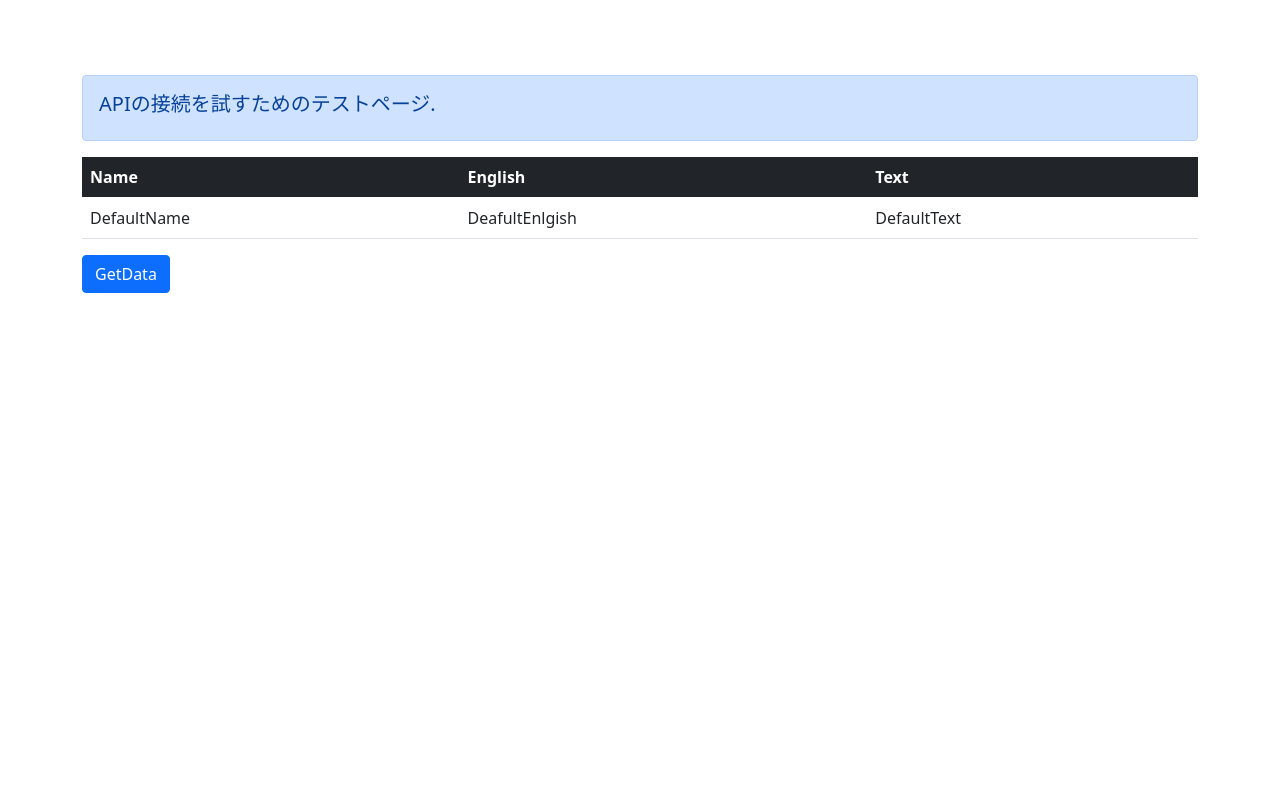
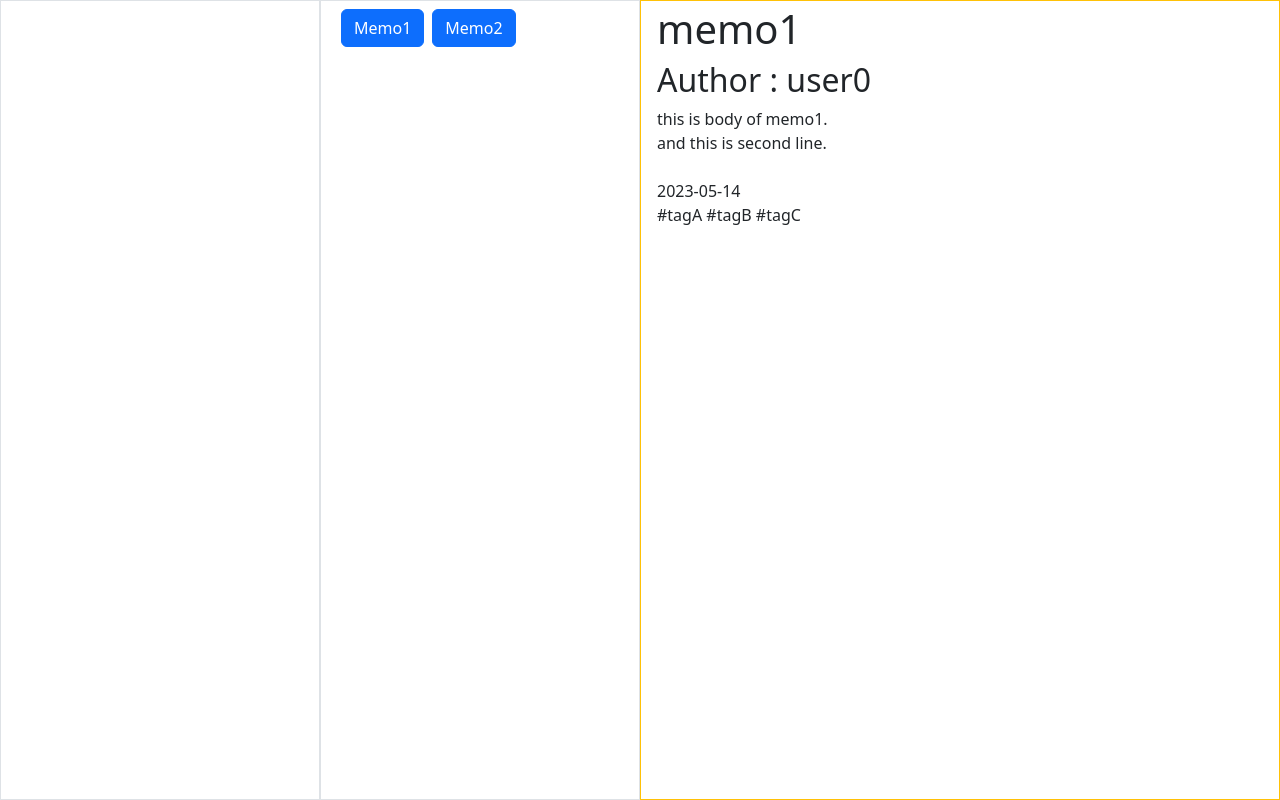
Before and after one commit to ichiro-ss/tagapp, a Next.js app in the folder front-end/front-app/: page / in a window 1280 px wide. Built offline with nearby package versions, Linux system fonts and the light colour scheme.

Commit message:
feature detailedView

```diff
--- a/front-end/front-app/package.json
+++ b/front-end/front-app/package.json
@@ -12,6 +12,7 @@
     "@types/node": "20.4.8",
     "@types/react": "18.2.18",
     "@types/react-dom": "18.2.7",
+    "bootstrap": "^5.3.1",
     "next": "13.4.13",
     "react": "18.2.0",
     "react-dom": "18.2.0",
--- a/front-end/front-app/src/pages/index.tsx
+++ b/front-end/front-app/src/pages/index.tsx
@@ -1,51 +1,4 @@
-import Header from "./components/header";
-import { useState } from "react";
-import { Back_Index } from "./constants";
-
-export default function Home() {
-
-  const title = "TestApp"
-  const message = "APIの接続を試すためのテストページ"
-
-  const url = Back_Index+"/test"
-  const [ data, setData] = useState({Name:"DefaultName", English:"DeafultEnlgish", Text:"DefaultText"})
-
-  const onBtnClick = () => {
-    fetch(url)
-      .then(res=> res.json())
-      .then(res=> {
-        console.log(res);
-        setData(res);}
-        )
-      .catch(err => {
-        console.log("Fetch Error")
-      })
-  }
-
-  return (
-    <div>
-      <Header title={title}/>
-      <h1 className="bg-primar px-3 text-white display-4 text-right">Fetch Test App</h1>
-      <div className="container">
-        <div className="alert alert-primary text-left">
-          <p className="h5">{message}.</p>
-        </div>
-
-        <table className="table bg-white">
-          <thead className="table-dark">
-          <tr><th>Name</th><th>English</th><th>Text</th></tr>
-          </thead>
-          <tbody>
-            <tr>
-              <td>{data.Name }</td>
-              <td>{data.English}</td>
-              <td>{data.Text}</td>
-            </tr>
-          </tbody>
-        </table>
-
-        <button className="btn btn-primary" onClick={onBtnClick}>GetData</button>
-      </div>
-    </div>
-  )
+import MemoView from "./memoView";
+export default function Home(){
+  return <MemoView/>;
 }
--- /dev/null
+++ b/front-end/front-app/src/pages/memoView.tsx
@@ -0,0 +1,124 @@
+import 'bootstrap/dist/css/bootstrap.min.css';
+import Head from 'next/head'
+import Image from 'next/image'
+import { Inter } from 'next/font/google'
+import styles from '@/styles/Home.module.css'
+import { renderToHTML } from 'next/dist/server/render'
+import { useState } from 'react';
+
+const inter = Inter({ subsets: ['latin'] })
+
+type Memo = {
+  title :string,
+  author:string,
+  body  :string,
+  filepath:string,
+  id: number,
+  date:string,
+  tags:string[]
+};
+
+export default function MemoView(): JSX.Element {
+  const memoAry=[
+    {
+      title : "memo1",
+      author: "user0",
+      body: "this is body of memo1.\n and this is second line.",
+      filepath: "",
+      id: 1,
+      date: "2023-05-14",
+      tags: [ "tagA", "tagB" ,"tagC"]
+    },
+    {
+      title : "memo2",
+      author: "user5",
+      body: "this is body of memo2.\n and this is second line.\n and this is third line.",
+      filepath: "",
+      id: 2,
+      date: "2023-06-1",
+      tags: [ "tagB", "tagD" ,"tagC"]
+    }
+  ]
+
+  const [readingMemo, setReadingMemo] = useState(0);
+
+  return (
+    <>
+      <Head>
+        <title>Create Next App</title>
+        <meta name="description" content="Generated by create next app" />
+        <meta name="viewport" content="width=device-width, initial-scale=1" />
+        <link rel="icon" href="/favicon.ico" />
+      </Head>
+      {/* 3-column */}
+      <div className="container-fluid">
+        <div className="row vh-100 overflow-auto">
+          <div className="col-3 h-100 border left-column overflow-auto">
+          </div>
+          <div className="center-column col-3 h-100 border overflow-auto">
+            <MemoSelector handler={setReadingMemo} />
+          </div>
+          <div className="right-column col-6 h-100 border border-warning overflow-auto">
+            <MemoDetailedView memo={memoAry[readingMemo]}/>
+          </div>
+        </div>
+      </div>
+    </>
+  )
+}
+
+function MemoSelector({handler}:any): JSX.Element{
+  return (
+    <div className='memoSelector m-1'>
+      <button type='button' className="btn btn-primary m-1"
+        onClick={()=>{ handler(0) }}>
+        Memo1
+      </button>
+      <button type='button' className="btn btn-primary m-1"
+        onClick={()=>{ handler(1) }}>
+        Memo2
+      </button>
+    </div>
+  );
+}
+
+function MemoDetailedView({memo}:{memo?:Memo}){
+  if(memo == null){
+    return(
+      <div className='detailedView m-1'>
+      </div>
+    );
+  }
+
+  return(
+    <div className='detailedView m-1'>
+      <div className='title'>
+        <h1> {memo.title} </h1>
+      </div>
+      <div className='author'>
+        <h2> Author : {memo.author} </h2>
+      </div>
+      <PreviewThm filepath={memo.filepath} />
+      <div className='body'>
+        { memo.body.split("\n").map((e) => <div>{e}</div>) }
+      </div>
+      <br/>
+      <div className='date'>
+        {memo.date}
+      </div>
+      <div className='tags'>
+        { memo.tags.map((tag) => "#"+tag+" ") }
+      </div>
+    </div>
+  );
+}
+
+function PreviewThm({filepath}:{filepath:string}): JSX.Element{
+  if(filepath.endsWith(".pdf")){ return <PrevPDF/>; }
+  if(filepath.endsWith(".png")){ return <PrevImg/>;}
+  return <PrevErr/>;
+}
+
+function PrevPDF(): JSX.Element{ return <></>; }
+function PrevImg(): JSX.Element{ return <></>; }
+function PrevErr(): JSX.Element{ return <></>; }
```
Also changed, not shown: front-end/front-app/src/pages/index2.tsx (deleted, +0 -108 lines), 1 other file (tests, documents, lock files or other folders).
